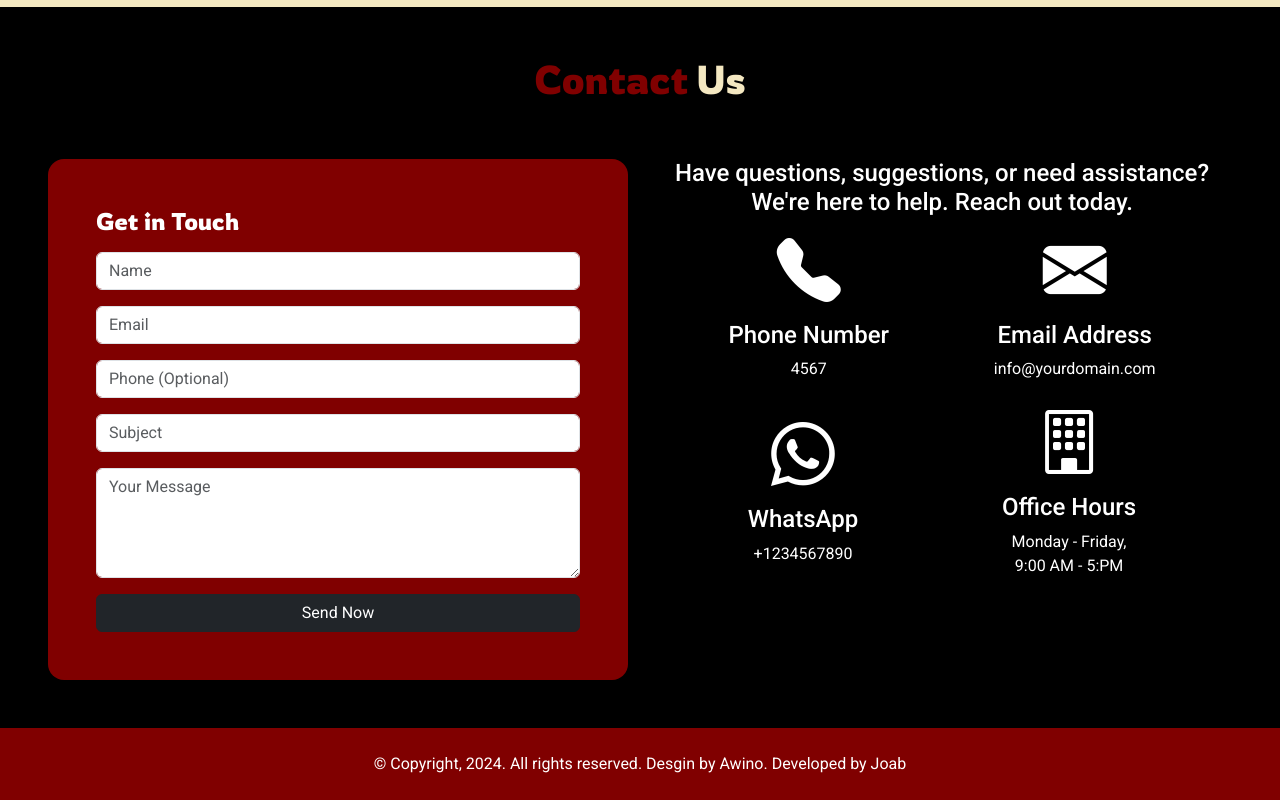
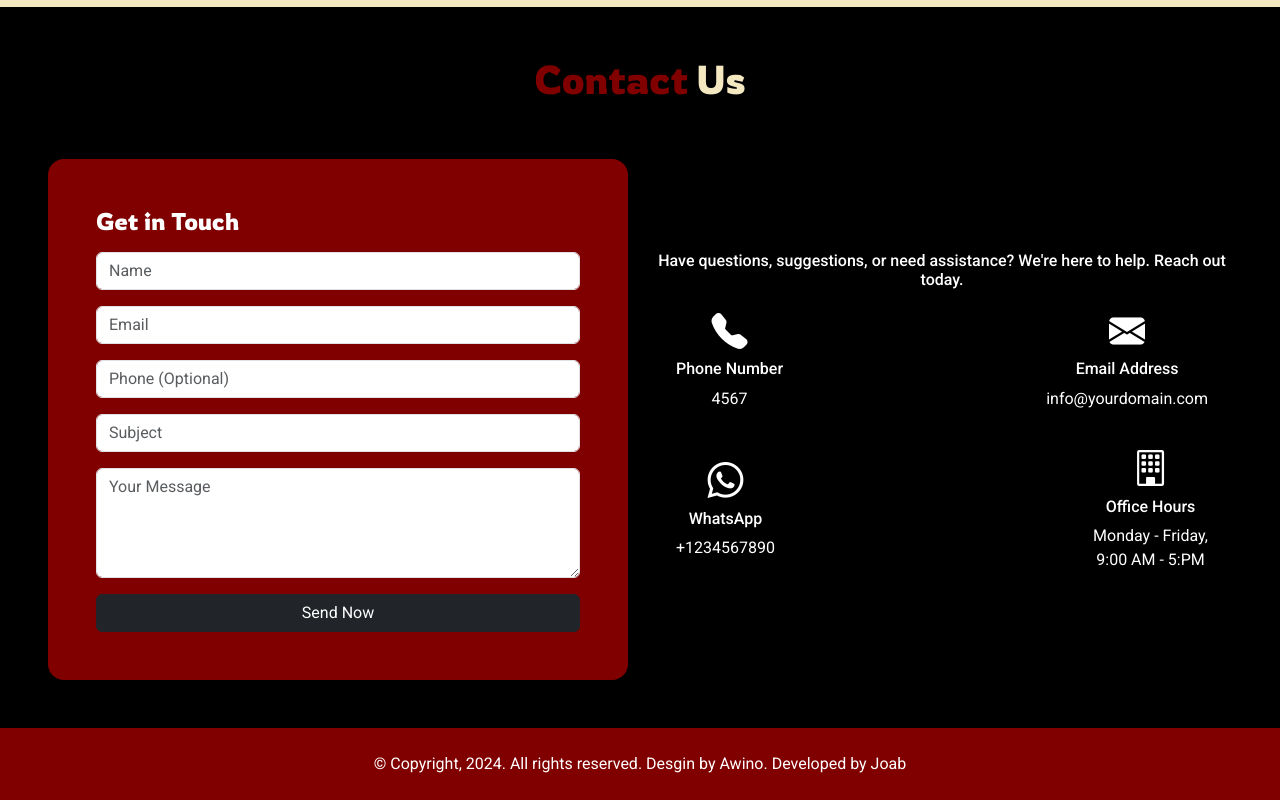
Before and after one commit to TheChitoMahn/mwanzo-mpya, a plain HTML site: page index.html in a window 1280 px wide. Shown: the part 2547-3347 px from the top of the page. Drawn offline with nearby package versions, Linux system fonts and the light colour scheme; a web font is replaced by a local one.

Commit message:
`Updated index.html with changes to carousel images and contact information layout`

```diff
--- a/index.html
+++ b/index.html
@@ -242,7 +242,7 @@
                     <div class="carousel-inner">
                         <div class="carousel-item active" data-bs-interval="10000">
                             <div class="image-holder w-100" style="height: 600px;">
-                                <img src="./img/car1.jpg" class="d-block w-100" alt="..." width="100%" height="100%" style="object-fit: contain;">
+                                <img src="./img/car1.jpg" class="d-block w-100" alt="..." width="100%" height="100%" style="object-fit: cover;">
                             </div>
                             <div class="fade-overlay-carousel"></div>
                             <div class="carousel-caption d-none d-md-block">
@@ -254,7 +254,7 @@
                         </div>
                         <div class="carousel-item" data-bs-interval="2000">
                             <div class="image-holder w-100" style="height: 600px;">
-                                <img src="./img/car2.jpg" class="d-block w-100" alt="..." width="100%" height="100%" style="object-fit: contain;">
+                                <img src="./img/car2.jpg" class="d-block w-100" alt="..." width="100%" height="100%" style="object-fit: cover;">
                             </div>
                             <div class="fade-overlay-carousel"></div>
                             <div class="carousel-caption d-none d-md-block">
@@ -266,7 +266,7 @@
                         </div>
                         <div class="carousel-item">
                             <div class="image-holder w-100" style="height: 600px;">
-                                <img src="./img/car3.jpg" class="d-block w-100" alt="..." width="100%" height="100%" style="object-fit: contain;">
+                                <img src="./img/car3.jpg" class="d-block w-100" alt="..." width="100%" height="100%" style="object-fit: cover;">
                             </div>
                             <div class="fade-overlay-carousel"></div>
                             <div class="carousel-caption d-none d-md-block">
@@ -308,30 +308,32 @@
                     </div>
                 </div>
             </div>
-            <div class="col-md-6 col-sm-12 mt-md-5 mt-3">
-                <h4 class="text-white text-center">Have questions, suggestions, or need assistance? We're here to help. Reach out today.</h4>
-                <div class="d-flex align-items-center justify-content-around mx-4">
+            <div class="col-md-6 col-sm-12 mt-md-5 mt-3 d-flex align-items-center justify-content-center">
+                <div class="parent">
+                    <h6 class="text-white text-center">Have questions, suggestions, or need assistance? We're here to help. Reach out today.</h6>
+                    <div class="d-flex align-items-center justify-content-between mx-4 mt-3">
                         <div class="telephone text-center">
-                        <i class="bi bi-telephone-fill text-white" style="font-size: 64px;"></i>
-                        <h4 class="text-white">Phone Number</h4>
+                            <i class="bi bi-telephone-fill text-white" style="font-size: 36px;"></i>
+                            <h6 class="text-white">Phone Number</h6>
                             <p class="text-white">4567</p>
                         </div>
                         <div class="email text-center">
-                        <i class="bi bi-envelope-fill text-white" style="font-size: 64px;"></i>
-                        <h4 class="text-white">Email Address</h4>
+                            <i class="bi bi-envelope-fill text-white" style="font-size: 36px;"></i>
+                            <h6 class="text-white">Email Address</h6>
                             <p class="text-white">info@yourdomain.com</p>
                         </div>
                     </div>
-                <div class="d-flex align-items-center justify-content-around mx-4">
+                    <div class="d-flex align-items-center justify-content-between mx-4 mt-3">
                         <div class="whatsapp text-center">
-                        <i class="bi bi-whatsapp text-white" style="font-size: 64px"></i>
-                        <h4 class="text-white">WhatsApp</h4>
+                            <i class="bi bi-whatsapp text-white" style="font-size: 36px"></i>
+                            <h6 class="text-white">WhatsApp</h6>
                             <p class="text-white">+1234567890</p>
                         </div>
                         <div class="office_hours text-center">
-                        <i class="bi bi-building text-white" style="font-size: 64px;"></i>
-                        <h4 class="text-white">Office Hours</h4>
+                            <i class="bi bi-building text-white" style="font-size: 36px;"></i>
+                            <h6 class="text-white">Office Hours</h6>
                             <p class="text-white">Monday - Friday, <br> 9:00 AM - 5:PM</p>
+                        </div>
                     </div>
                 </div>
             </div>
```
Lines whose indentation alone changed are shown as unchanged.
